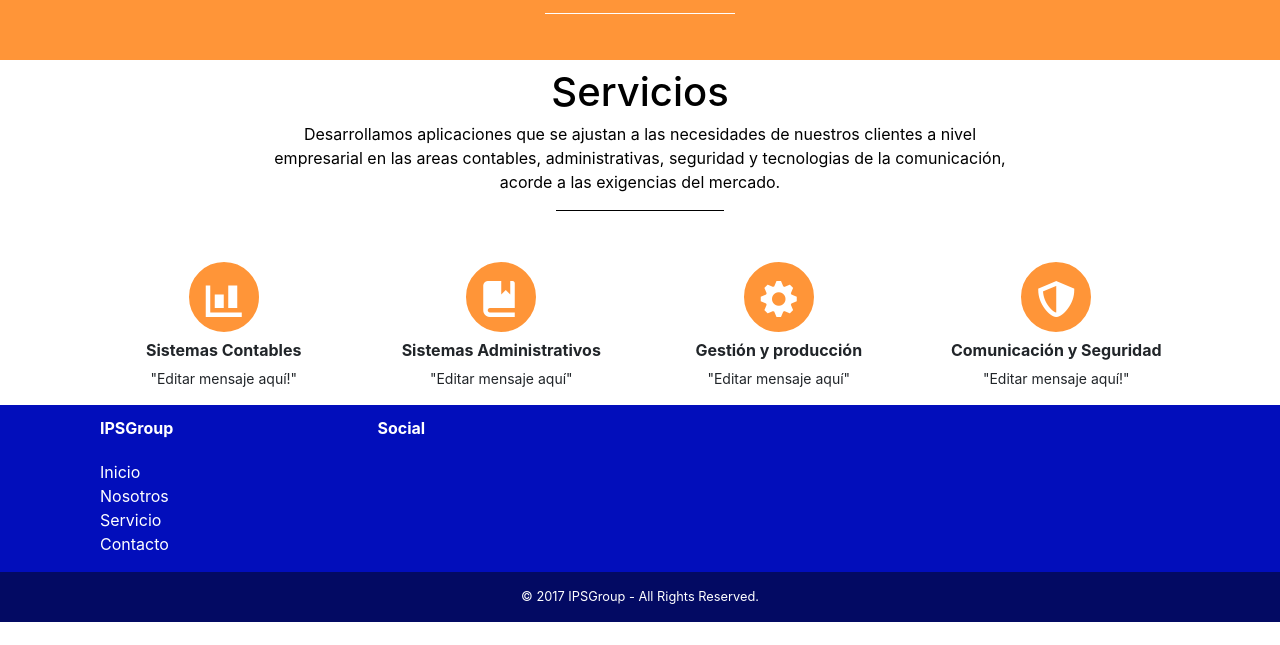
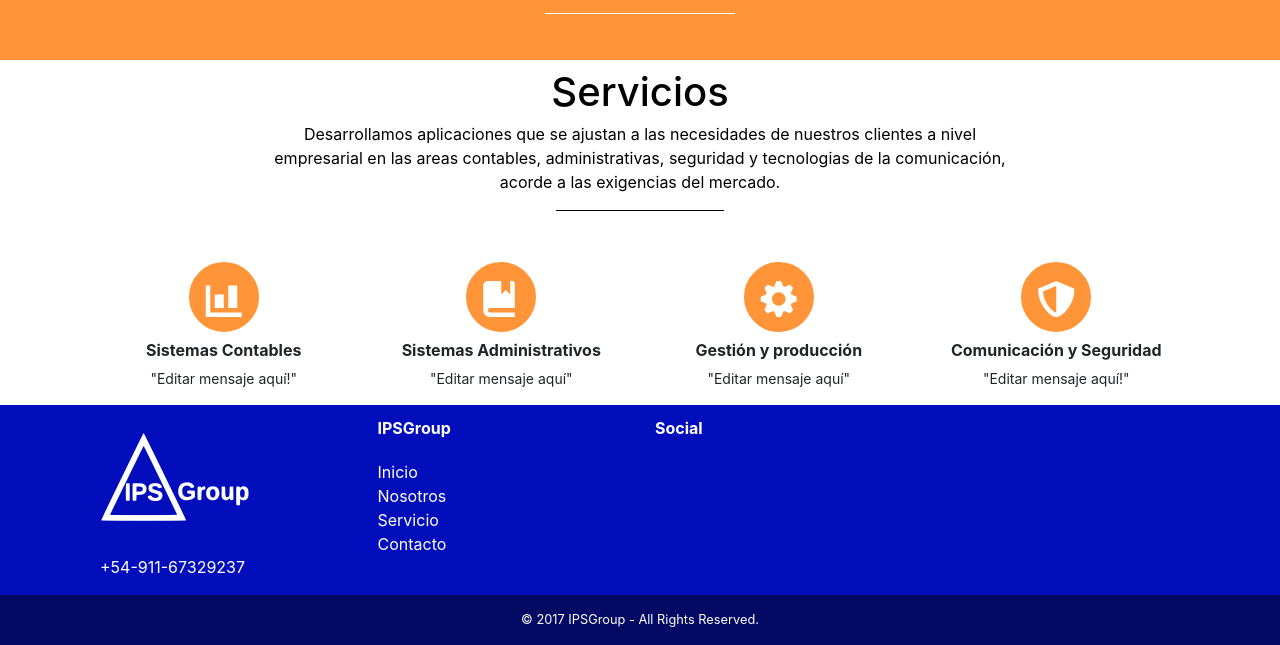
Before and after one commit to ips2017/ipsWeb, a plain HTML site: page index.html in a window 1280 px wide. Shown: the part 654-1299 px from the top of the page. Before the commit the page ends 1276 px from the top, so only its background shows below. Drawn offline with Linux system fonts and the light colour scheme.

Commit message:
**** Agregado del logo vectorizado en el pie de pagina ****

```diff
--- a/css/estilos.sass
+++ b/css/estilos.sass
@@ -132,3 +132,16 @@ section
 		small
 			padding-top: 15px
 			display: inline-block
+/*Estilo de prueba*/
+@font-face
+	font-family: 'ips'
+	font-weight: normal
+	font-style: normal
+	src: url('../fonts/ips-serif.ttf') format('truetype')
+.n-prueba
+	font-family: 'ips'
+	font-size: 150px
+	line-height: 150px
+.n-prueba:before
+	content: '\e000'
+/******************/
--- /dev/null
+++ b/css/stilos.css
@@ -0,0 +1,24 @@
+/*
+Errno::ENOENT: No such file or directory @ rb_sysopen - stilos.sass
+
+Backtrace:
+/home/nelson/.rvm/gems/ruby-2.4.1/gems/sass-3.5.1/lib/sass/plugin/compiler.rb:454:in `read'
+/home/nelson/.rvm/gems/ruby-2.4.1/gems/sass-3.5.1/lib/sass/plugin/compiler.rb:454:in `update_stylesheet'
+/home/nelson/.rvm/gems/ruby-2.4.1/gems/sass-3.5.1/lib/sass/plugin/compiler.rb:215:in `block in update_stylesheets'
+/home/nelson/.rvm/gems/ruby-2.4.1/gems/sass-3.5.1/lib/sass/plugin/compiler.rb:209:in `each'
+/home/nelson/.rvm/gems/ruby-2.4.1/gems/sass-3.5.1/lib/sass/plugin/compiler.rb:209:in `update_stylesheets'
+/home/nelson/.rvm/gems/ruby-2.4.1/gems/sass-3.5.1/lib/sass/plugin.rb:82:in `update_stylesheets'
+/home/nelson/.rvm/gems/ruby-2.4.1/gems/sass-3.5.1/lib/sass/exec/sass_scss.rb:340:in `watch_or_update'
+/home/nelson/.rvm/gems/ruby-2.4.1/gems/sass-3.5.1/lib/sass/exec/sass_scss.rb:51:in `process_result'
+/home/nelson/.rvm/gems/ruby-2.4.1/gems/sass-3.5.1/lib/sass/exec/base.rb:52:in `parse'
+/home/nelson/.rvm/gems/ruby-2.4.1/gems/sass-3.5.1/lib/sass/exec/base.rb:19:in `parse!'
+/home/nelson/.rvm/gems/ruby-2.4.1/gems/sass-3.5.1/bin/sass:13:in `<top (required)>'
+/home/nelson/.rvm/gems/ruby-2.4.1/bin/sass:22:in `load'
+/home/nelson/.rvm/gems/ruby-2.4.1/bin/sass:22:in `<main>'
+/home/nelson/.rvm/gems/ruby-2.4.1/bin/ruby_executable_hooks:15:in `eval'
+/home/nelson/.rvm/gems/ruby-2.4.1/bin/ruby_executable_hooks:15:in `<main>'
+*/
+body:before {
+  white-space: pre;
+  font-family: monospace;
+  content: "Errno::ENOENT: No such file or directory @ rb_sysopen - stilos.sass"; }
--- a/index.html
+++ b/index.html
@@ -128,6 +128,10 @@
 			<div class="container">
 				<div class="row n-last-msg">
 					<div class="col-md-3">
+						<span class="n-prueba"></span>
+						<p>+54-911-67329237</p>
+					</div>
+					<div class="col-md-3">
 						<h4>IPSGroup</h4>
 						<ul>
 							<li><a href="#">Inicio</a></li>
```
Also changed, not shown: css/estilos.css, fonts/ips-serif.ttf (added), 1 other file.
